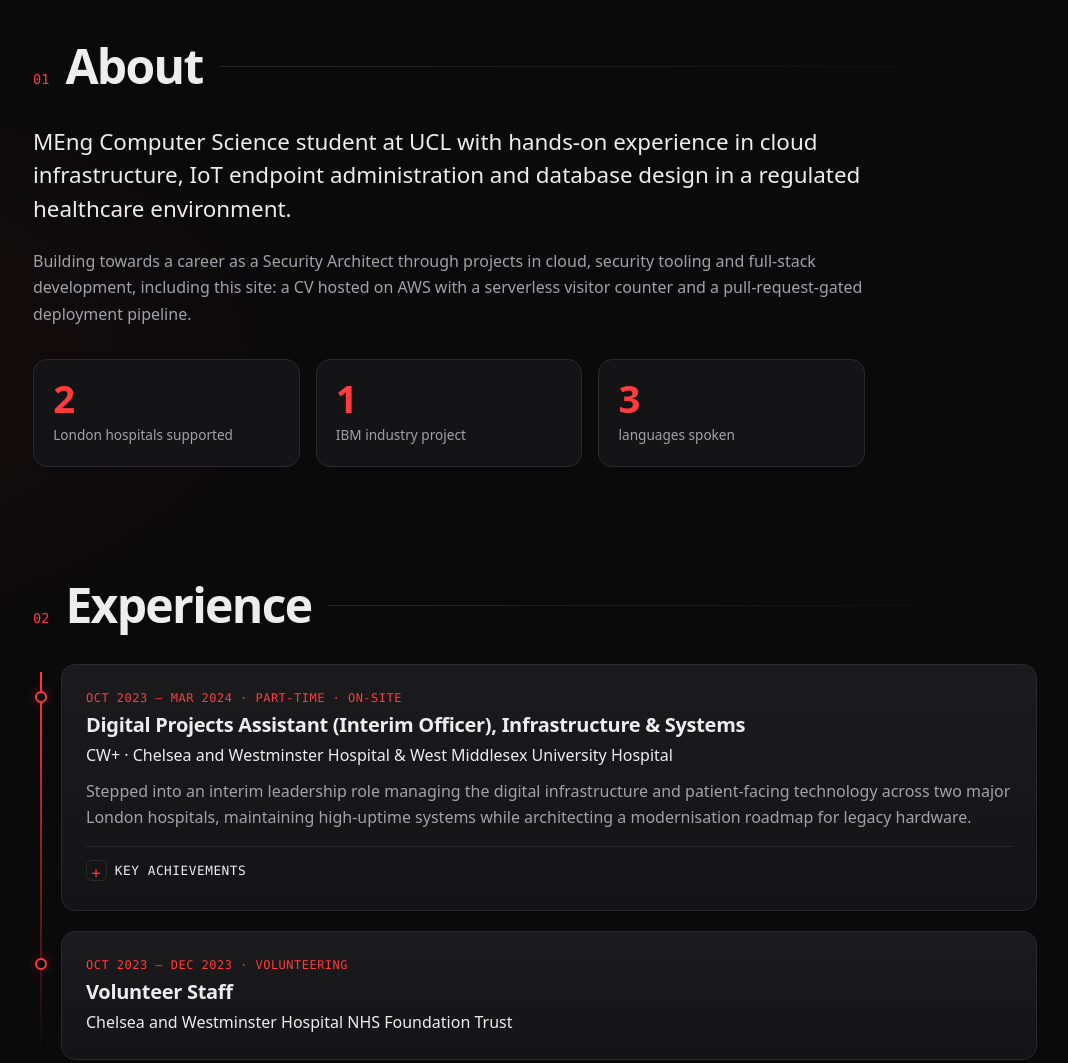
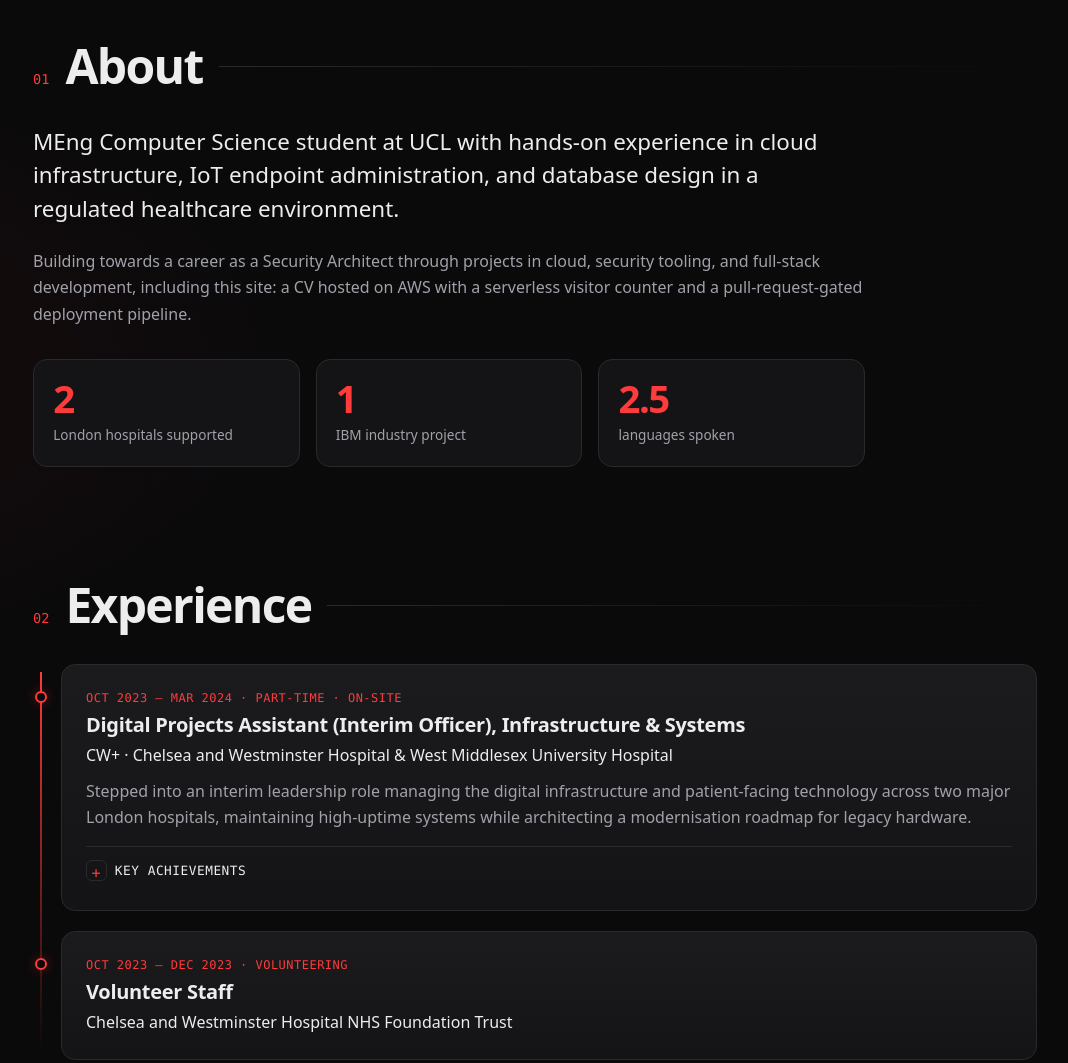
Before and after one commit to oltun/cloud-resume, a plain HTML site: page index.html in a window 1280 px wide. Shown: the part 840-1903 px from the top of the page, without its empty margins (105-1173 px from the left). Drawn offline with Linux system fonts and the light colour scheme; no server answers.

```diff
--- a/index.html
+++ b/index.html
@@ -62,12 +62,12 @@
         <h2>About</h2>
       </div>
       <div class="about reveal">
-        <p class="lead">MEng Computer Science student at UCL with hands-on experience in cloud infrastructure, IoT endpoint administration and database design in a regulated healthcare environment.</p>
-        <p>Building towards a career as a Security Architect through projects in cloud, security tooling and full-stack development, including this site: a CV hosted on AWS with a serverless visitor counter and a pull-request-gated deployment pipeline.</p>
+        <p class="lead">MEng Computer Science student at UCL with hands-on experience in cloud infrastructure, IoT endpoint administration, and database design in a regulated healthcare environment.</p>
+        <p>Building towards a career as a Security Architect through projects in cloud, security tooling, and full-stack development, including this site: a CV hosted on AWS with a serverless visitor counter and a pull-request-gated deployment pipeline.</p>
         <ul class="stats">
           <li><strong>2</strong><span>London hospitals supported</span></li>
           <li><strong>1</strong><span>IBM industry project</span></li>
-          <li><strong>3</strong><span>languages spoken</span></li>
+          <li><strong>2.5</strong><span>languages spoken</span></li>
         </ul>
       </div>
     </section>
@@ -262,7 +262,7 @@
         <article class="card spot reveal">
           <p class="meta">Sep 2021 – Jun 2023</p>
           <h3>Kensington Aldridge Academy</h3>
-          <p class="org">A-Levels: Mathematics (A*), Physics (A), Computer Science (B)</p>
+          <p class="org">A-Levels: Mathematics, Physics, Computer Science</p>
           <p>Engineering Society, football and rowing.</p>
         </article>
         <article class="card spot reveal">
@@ -274,7 +274,7 @@
           <p class="meta">Beyond the screen</p>
           <h3>Languages &amp; interests</h3>
           <p class="org">English and Turkish (native) · French (DELF B1)</p>
-          <p>Competitive tennis at regional level, UCL football, and men's mental health advocacy with Mankind.</p>
+          <p>Competitive tennis at regional and international level, and men's mental health advocacy with Mankind.</p>
         </article>
       </div>
     </section>
```
Also changed, not shown: 1 other file.
